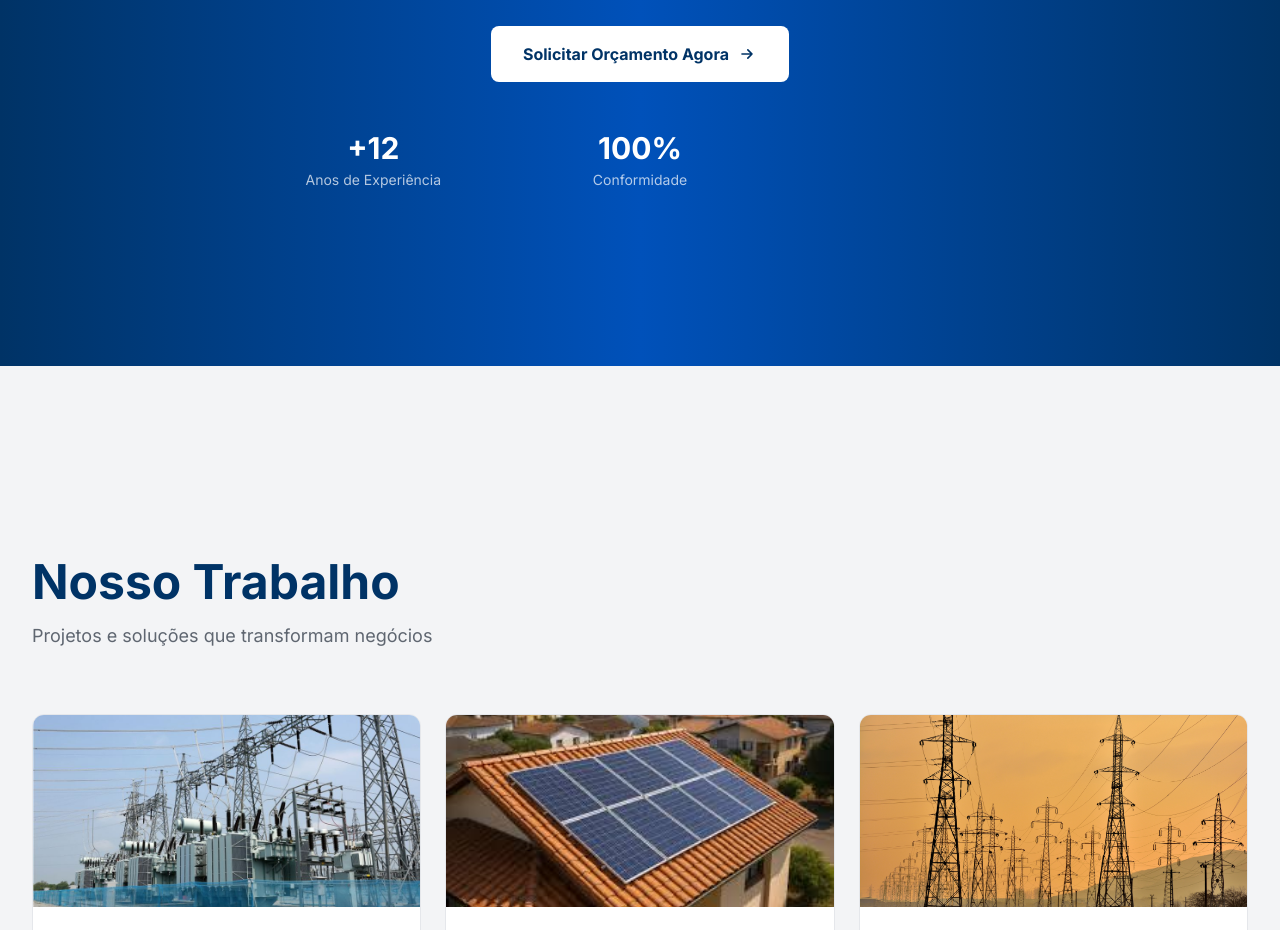
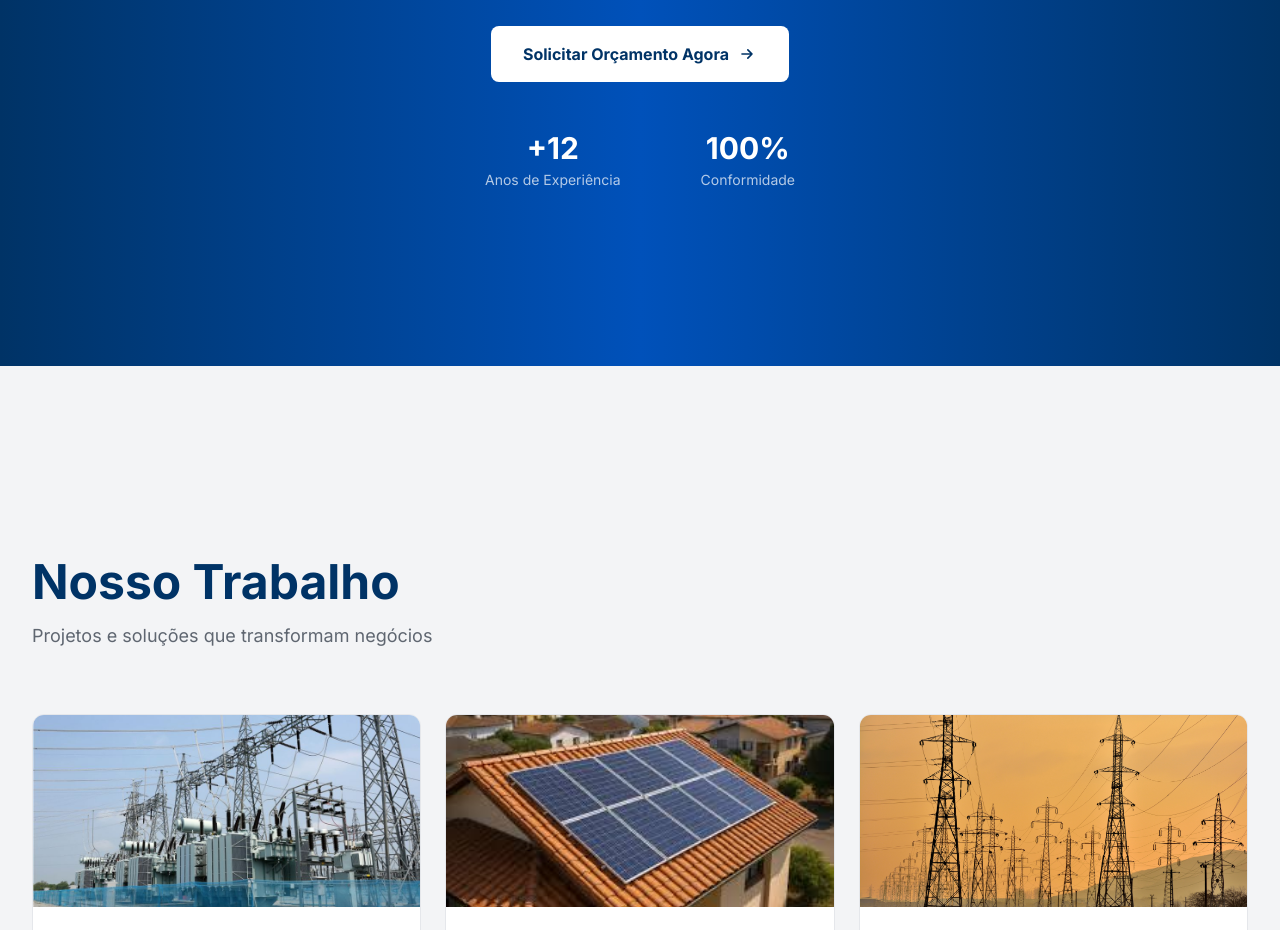
Before and after one commit to FlavioNascimento99/elettra-landing-page, a React (Vite) app: page / in a window 1280 px wide. Shown: the part 4500-5430 px from the top of the page. Built offline with nearby package versions, Linux system fonts and the light colour scheme; no server answers.

Commit message:
minimal correction

```diff
--- a/src/components/HighlightSection.tsx
+++ b/src/components/HighlightSection.tsx
@@ -53,7 +53,7 @@ export default function HighlightSection() {
             initial={{ opacity: 0 }}
             whileInView={{ opacity: 1 }}
             transition={{ delay: 0.3 }}
-            className="mt-12 grid grid-cols-3 gap-4 md:gap-8"
+            className="mt-12 flex justify-center gap-12 md:gap-20"
           >
             {[
               { number: '+12', label: 'Anos de Experiência' },
```
